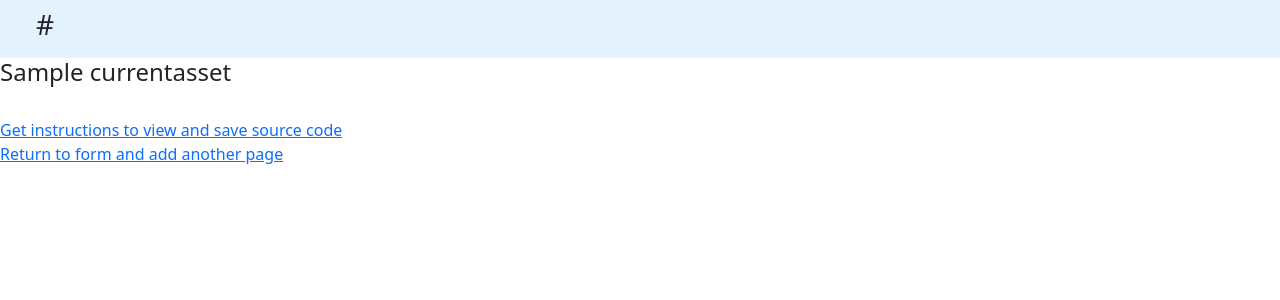
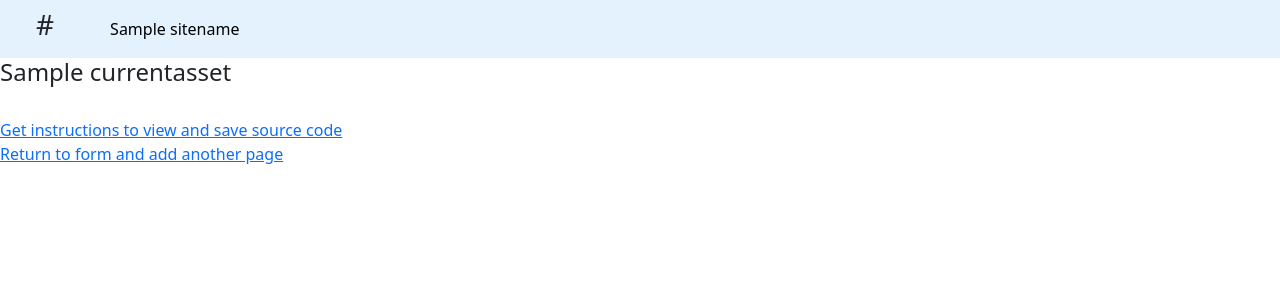
Before and after one commit to Sidney-C/Web-Design-Assistant, a Flask app: template templates/testpage2.html in a window 1280 px wide. Shown: the top 300 px of the page. Run offline with Flask 3, Linux system fonts and the light colour scheme; the template is opened without the code that fills it: most values are stand-ins (such as "Sample title", 1, 10 or a date in 2020).

Commit message:
reintegrated navbar

```diff
--- a/templates/testpage2.html
+++ b/templates/testpage2.html
@@ -10,6 +10,15 @@
 		<nav class="navbar navbar-expand-lg" style="background-color: #e3f2fd;">
 			<div class="container-fluid">
 				<h3 class="px-4">{{websitename}}</h3>
+				<div class="collapse navbar-collapse">
+					<ul class="navbar-nav me-auto mb-2 mb-lg-0">
+						{%for i in sitenames%}
+							<li class="nav-item px-4">
+								<a class="nav-link active" aria-current="page" href="{{navbarlinks.get(sitenames[loop.index0])}}">{{i}}</a>
+							</li>
+						{%endfor%}
+					</ul>
+				</div>
 			</div>
 		</nav>
 		<div>
```
